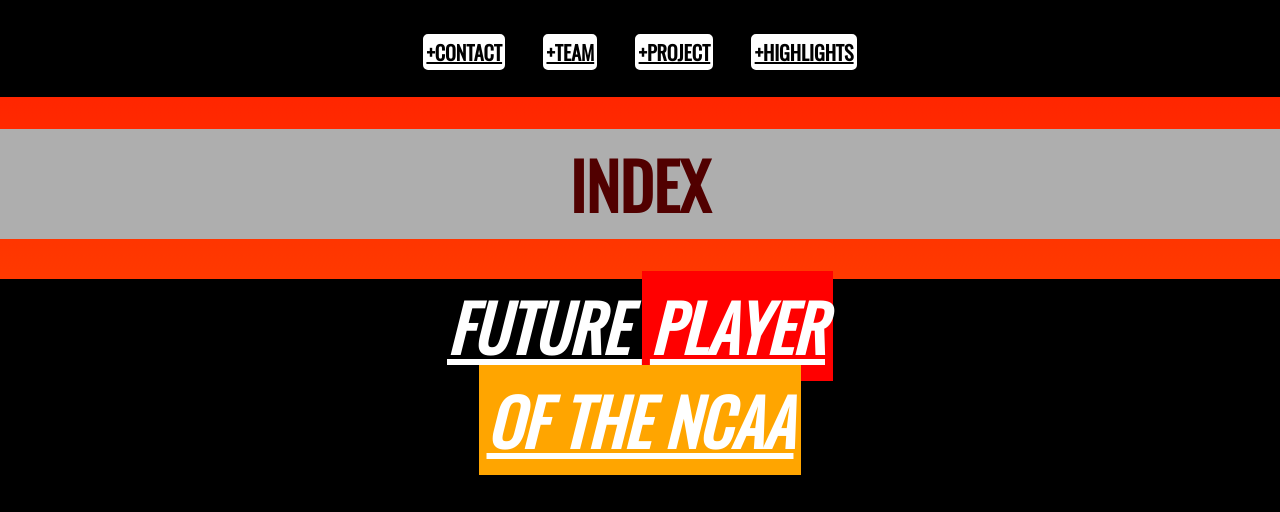
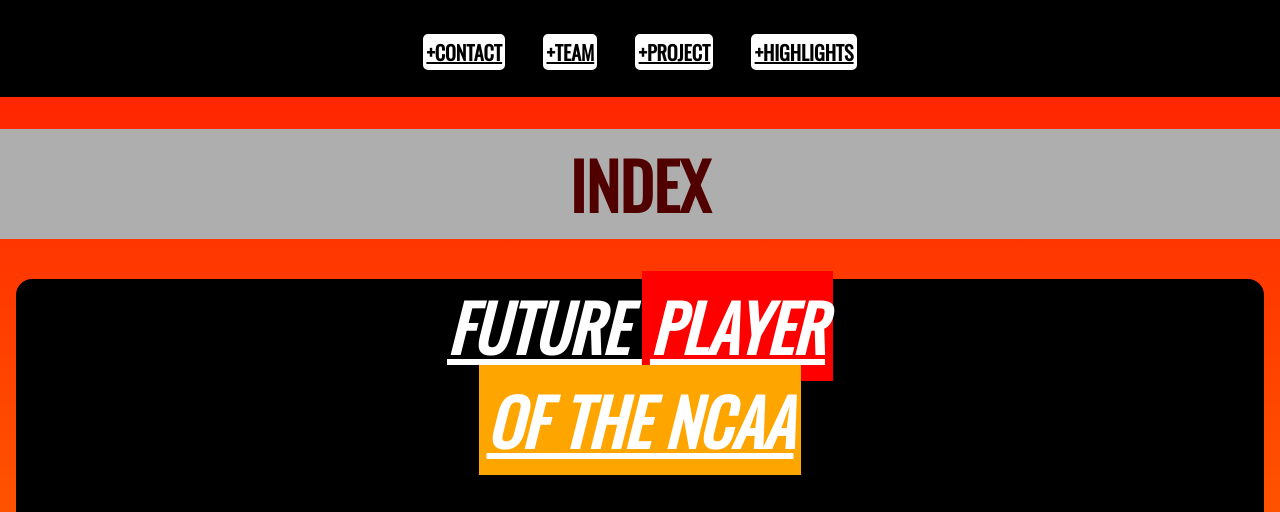
Before and after one commit to franquitoo/cursocoderhouse, a website: page index.html in a window 1280 px wide. Shown: the part 255-767 px from the top of the page. Drawn offline with nearby package versions, Linux system fonts and the light colour scheme.

Commit message:
corrijo hero

```diff
--- a/sass/fragmentos/_index.scss
+++ b/sass/fragmentos/_index.scss
@@ -90,6 +90,9 @@
     align-items: center;
     padding: 0rem 1rem;
     margin-top: 2.5rem;
+    margin-right: 1rem;
+    margin-left: 1rem;
+    border-radius: 1rem;
 
     &__h1{
         color: white;
```
Also changed, not shown: css/compilador.css.
